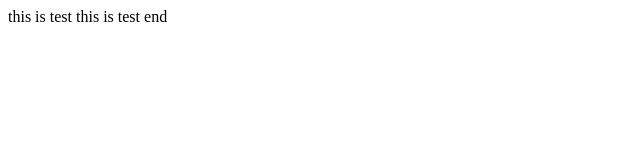
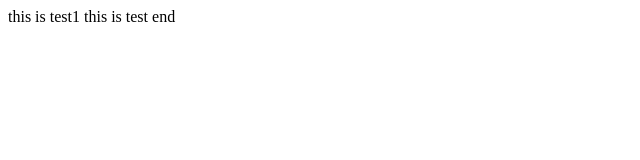
Before and after one commit to sachinsgoyal/Yuvango, a plain HTML site: page 14.html in a window 1280 px wide. Shown: the full height of the page, 0-640 px from the left. Drawn offline with Linux system fonts and the light colour scheme.

Commit message:
Update 14.html

```diff
--- a/14.html
+++ b/14.html
@@ -3,7 +3,7 @@
 <body>
 
 <form>
-  <label>this is test</label>
+  <label>this is test1</label>
   <script src="https://checkout.razorpay.com/v1/payment-button.js" data-payment_button_id="pl_KRC2gI7woIgK1p">
   </script>
   <label>this is test end</label>
```
